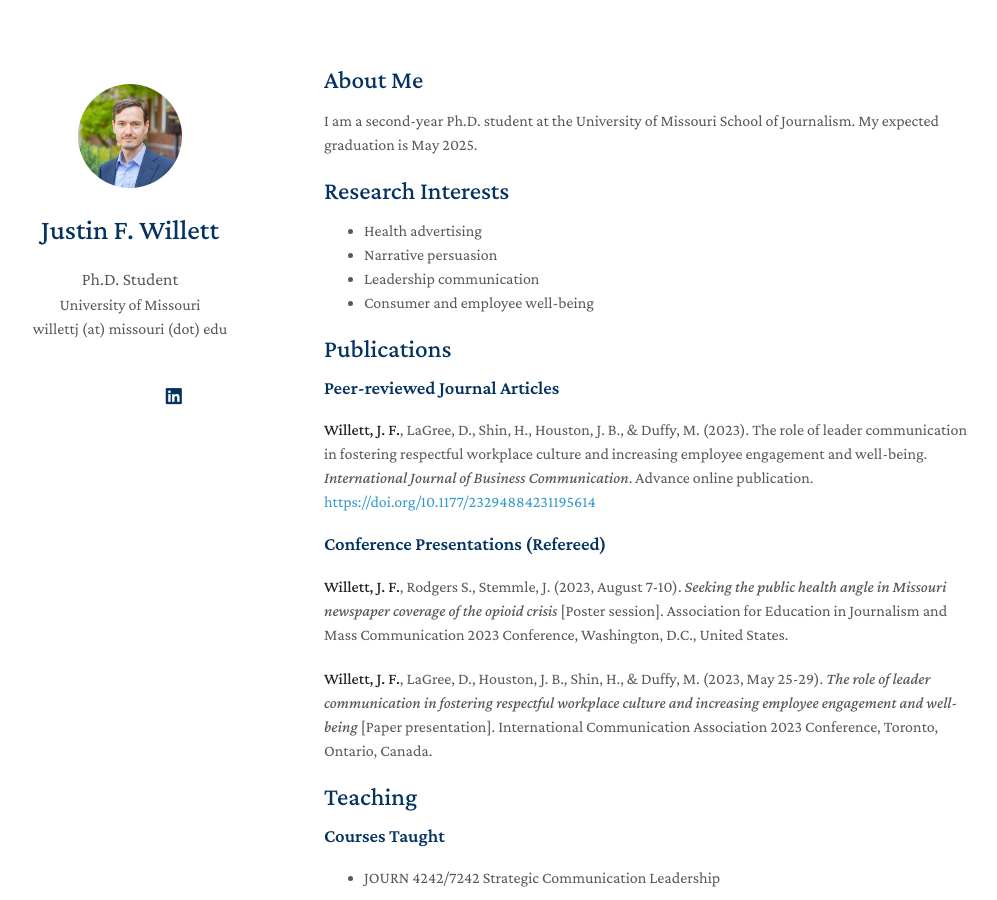
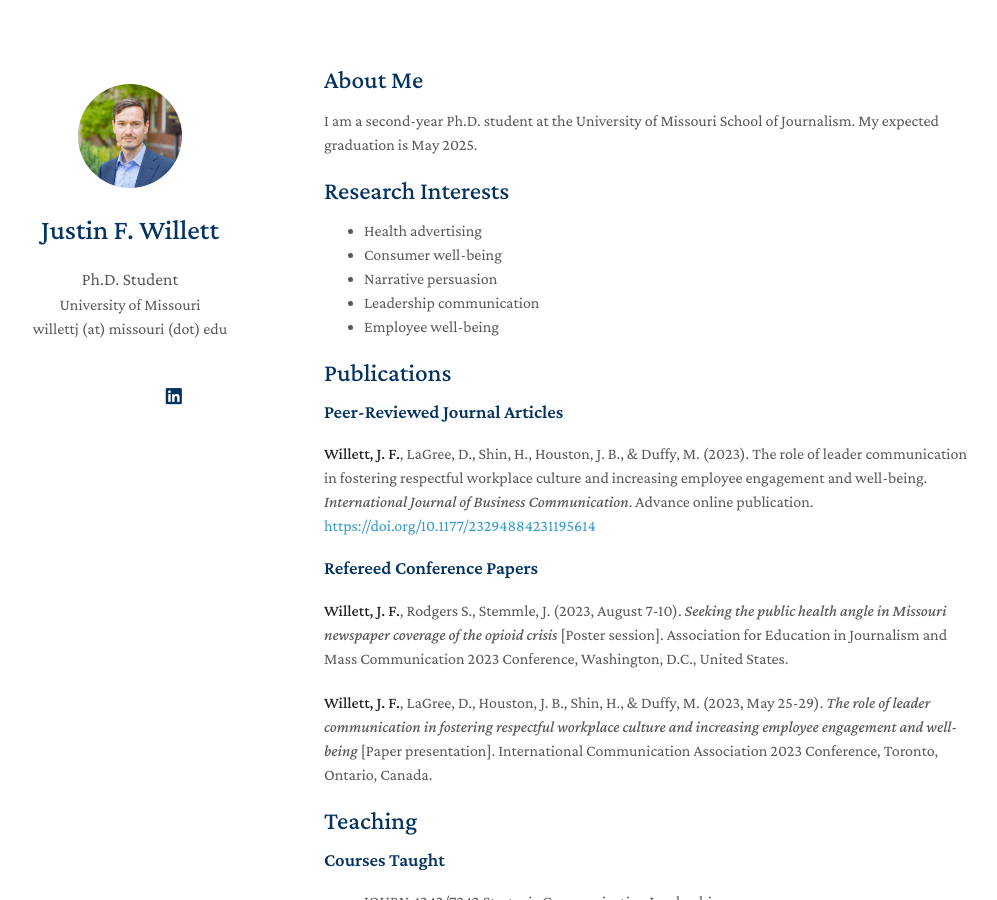
Before and after one commit to willettjf/willettjf.github.io, a Jekyll site: the page built from index.md, in a window 1280 px wide and 900 px high. Shown: the whole window, without its empty margins (146-1143 px from the left). Built offline with Jekyll 4.4.1, drawn with Linux system fonts in a browser that asks for light colours; nearby versions of some CDN libraries; a style sheet for code colours, icons or effects is not loaded; our own code applies the rules of GitHub Pages for plain Markdown files.

Commit message:
Updated to match bio page

```diff
--- a/index.md
+++ b/index.md
@@ -9,17 +9,18 @@ I am a second-year Ph.D. student at the University of Missouri School of Journal
 ## Research Interests
 
 - Health advertising
+- Consumer well-being
 - Narrative persuasion
 - Leadership communication
-- Consumer and employee well-being
+- Employee well-being
 
 ## Publications
 
-### Peer-reviewed Journal Articles
+### Peer-Reviewed Journal Articles
 
 **Willett, J. F.**, LaGree, D., Shin, H., Houston, J. B., & Duffy, M. (2023). The role of leader communication in fostering respectful workplace culture and increasing employee engagement and well-being. _International Journal of Business Communication_. Advance online publication. <a href="https://doi.org/10.1177/23294884231195614" target="_blank">https://doi.org/10.1177/23294884231195614</a>
 
-### Conference Presentations (Refereed)
+### Refereed Conference Papers
 
 **Willett, J. F.**, Rodgers S., Stemmle, J. (2023, August 7-10). _Seeking the public health angle in Missouri newspaper coverage of the opioid crisis_ [Poster session]. Association for Education in Journalism and Mass Communication 2023 Conference, Washington, D.C., United States.
 
```
